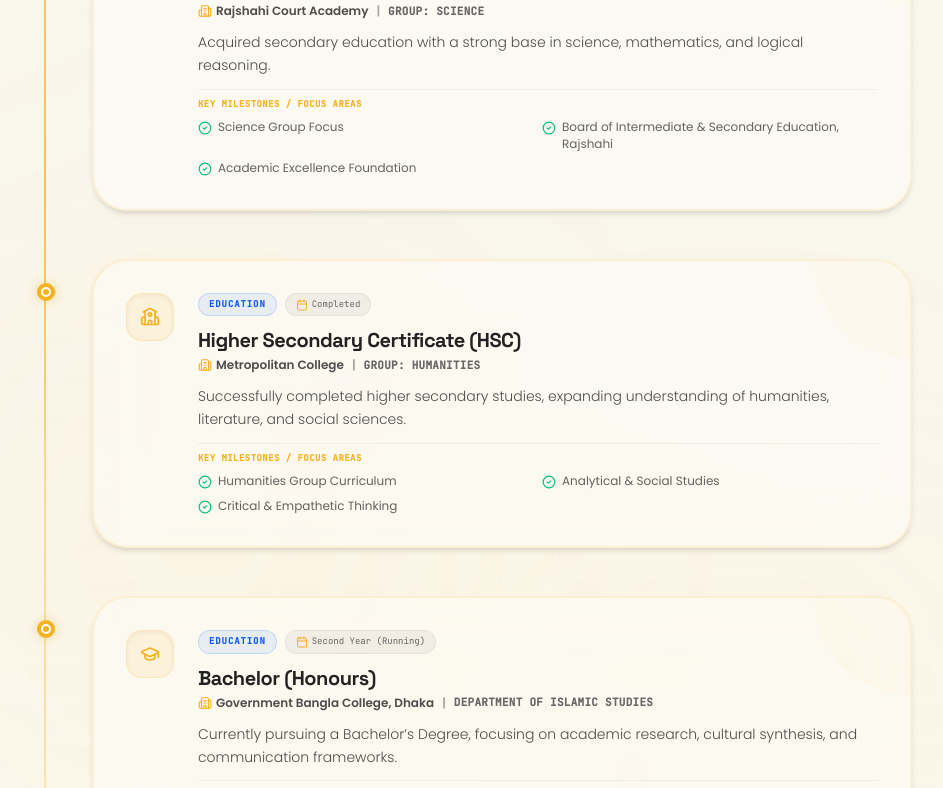
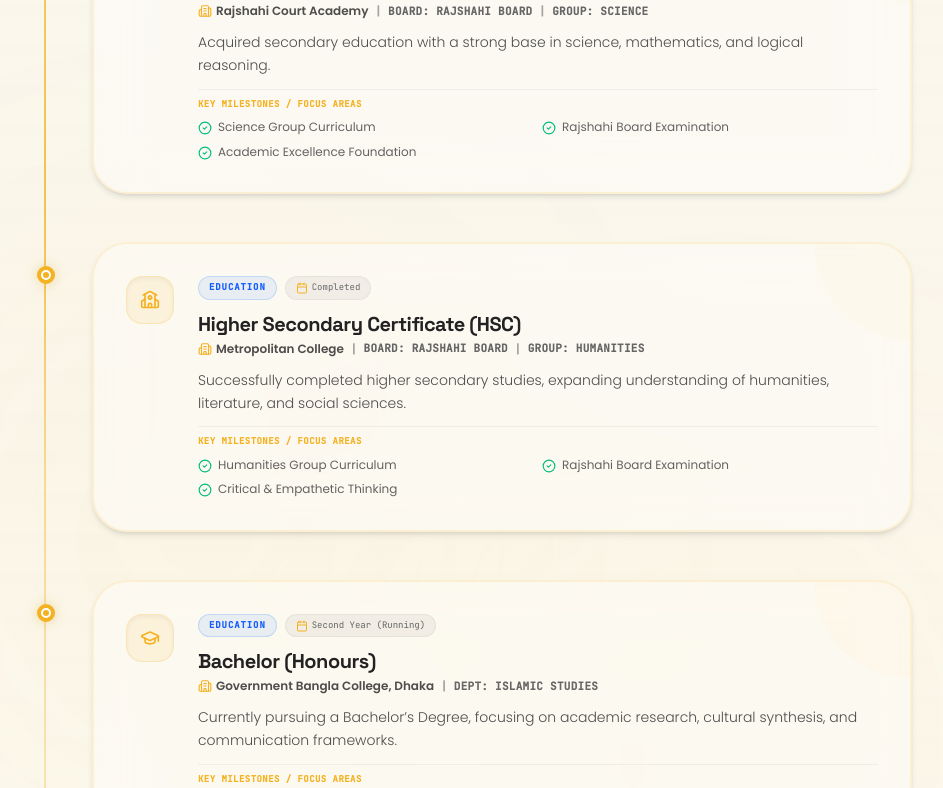
Before and after one commit to Atikuli/Atik, a React (Vite) app: page / in a window 1280 px wide. Shown: the part 3850-4638 px from the top of the page, without its empty margins (304-1247 px from the left). Built offline with nearby package versions, Linux system fonts and the light colour scheme.

Commit message:
feat: update resume timeline schema and data
Add board and group fields to the TimelineItem interface to better represent academic qualifications and update existing entries accordingly.

```diff
--- a/src/components/ResumeTimeline.tsx
+++ b/src/components/ResumeTimeline.tsx
@@ -12,6 +12,8 @@ interface TimelineItem {
   title: { en: string; bn: string };
   institution: { en: string; bn: string };
   department?: { en: string; bn: string };
+  board?: { en: string; bn: string };
+  group?: { en: string; bn: string };
   period: { en: string; bn: string };
   type: 'education' | 'training' | 'certification';
   description: { en: string; bn: string };
@@ -29,9 +31,13 @@ const timelineItems: TimelineItem[] = [
       en: 'Rajshahi Court Academy',
       bn: 'রাজশাহী কোর্ট একাডেমি'
     },
-    department: {
-      en: 'Group: Science',
-      bn: 'গ্রুপ: বিজ্ঞান'
+    board: {
+      en: 'Rajshahi Board',
+      bn: 'রাজশাহী বোর্ড'
+    },
+    group: {
+      en: 'Science',
+      bn: 'বিজ্ঞান'
     },
     period: {
       en: 'Completed',
@@ -43,8 +49,8 @@ const timelineItems: TimelineItem[] = [
       bn: 'বিজ্ঞান, গণিত এবং যুক্তিবিদ্যার দৃঢ় ভিত্তির সাথে সফলভাবে মাধ্যমিক স্কুল সার্টিফিকেট সম্পন্ন করেছেন।'
     },
     highlights: {
-      en: ['Science Group Focus', 'Board of Intermediate & Secondary Education, Rajshahi', 'Academic Excellence Foundation'],
-      bn: ['বিজ্ঞান বিভাগ', 'মাধ্যমিক ও উচ্চ মাধ্যমিক শিক্ষা বোর্ড, রাজশাহী', 'প্রাতিষ্ঠানিক দক্ষতার ভিত্তি']
+      en: ['Science Group Curriculum', 'Rajshahi Board Examination', 'Academic Excellence Foundation'],
+      bn: ['বিজ্ঞান বিভাগ কারিকুলাম', 'রাজশাহী বোর্ড পরীক্ষা', 'প্রাতিষ্ঠানিক দক্ষতার ভিত্তি']
     }
   },
   {
@@ -57,9 +63,13 @@ const timelineItems: TimelineItem[] = [
       en: 'Metropolitan College',
       bn: 'মেট্রোপলিটন কলেজ'
     },
-    department: {
-      en: 'Group: Humanities',
-      bn: 'গ্রুপ: মানবিক'
+    board: {
+      en: 'Rajshahi Board',
+      bn: 'রাজশাহী বোর্ড'
+    },
+    group: {
+      en: 'Humanities',
+      bn: 'মানবিক'
     },
     period: {
       en: 'Completed',
@@ -71,8 +81,8 @@ const timelineItems: TimelineItem[] = [
       bn: 'সফলভাবে উচ্চ মাধ্যমিক স্তরের পড়াশোনা সম্পন্ন করেছেন, যা মানবিক শাখা, সাহিত্য এবং সমাজবিজ্ঞানের জ্ঞান প্রসারিত করেছে।'
     },
     highlights: {
-      en: ['Humanities Group Curriculum', 'Analytical & Social Studies', 'Critical & Empathetic Thinking'],
-      bn: ['মানবিক বিভাগ কারিকুলাম', 'বিশ্লেষণাত্মক ও সামাজিক শিক্ষা', 'গঠনমূলক ও সহমর্মিতাপূর্ণ চিন্তাভাবনা']
+      en: ['Humanities Group Curriculum', 'Rajshahi Board Examination', 'Critical & Empathetic Thinking'],
+      bn: ['মানবিক বিভাগ কারিকুলাম', 'রাজশাহী বোর্ড পরীক্ষা', 'গঠনমূলক ও সহমর্মিতাপূর্ণ চিন্তাভাবনা']
     }
   },
   {
@@ -86,8 +96,8 @@ const timelineItems: TimelineItem[] = [
       bn: 'সরকারি বাংলা কলেজ, ঢাকা'
     },
     department: {
-      en: 'Department of Islamic Studies',
-      bn: 'ইসলামিক স্টাডিজ বিভাগ'
+      en: 'Islamic Studies',
+      bn: 'ইসলামিক স্টাডিজ'
     },
     period: {
       en: 'Second Year (Running)',
@@ -275,17 +285,35 @@ export default function ResumeTimeline() {
                           {language === 'bn' ? item.title.bn : item.title.en}
                         </h3>
 
-                        <div className="flex flex-col sm:flex-row sm:items-center gap-1 sm:gap-2 text-xs font-semibold text-charcoal/80 dark:text-gray-300 mt-1">
+                        <div className="flex flex-col sm:flex-row sm:flex-wrap sm:items-center gap-1 sm:gap-2 text-xs font-semibold text-charcoal/80 dark:text-gray-300 mt-1">
                           <span className="flex items-center gap-1">
                             <Building2 className="w-3.5 h-3.5 text-gold shrink-0" />
                             {language === 'bn' ? item.institution.bn : item.institution.en}
                           </span>
 
+                          {item.board && (
+                            <>
+                              <span className="hidden sm:inline text-charcoal/40 dark:text-white/20">|</span>
+                              <span className="text-muted-dark dark:text-gray-400 font-mono text-[11px] uppercase tracking-wide">
+                                {language === 'bn' ? `বোর্ড: ${item.board.bn}` : `Board: ${item.board.en}`}
+                              </span>
+                            </>
+                          )}
+
+                          {item.group && (
+                            <>
+                              <span className="hidden sm:inline text-charcoal/40 dark:text-white/20">|</span>
+                              <span className="text-muted-dark dark:text-gray-400 font-mono text-[11px] uppercase tracking-wide">
+                                {language === 'bn' ? `গ্রুপ: ${item.group.bn}` : `Group: ${item.group.en}`}
+                              </span>
+                            </>
+                          )}
+
                           {item.department && (
                             <>
                               <span className="hidden sm:inline text-charcoal/40 dark:text-white/20">|</span>
                               <span className="text-muted-dark dark:text-gray-400 font-mono text-[11px] uppercase tracking-wide">
-                                {language === 'bn' ? item.department.bn : item.department.en}
+                                {language === 'bn' ? `বিভাগ: ${item.department.bn}` : `Dept: ${item.department.en}`}
                               </span>
                             </>
                           )}
```
